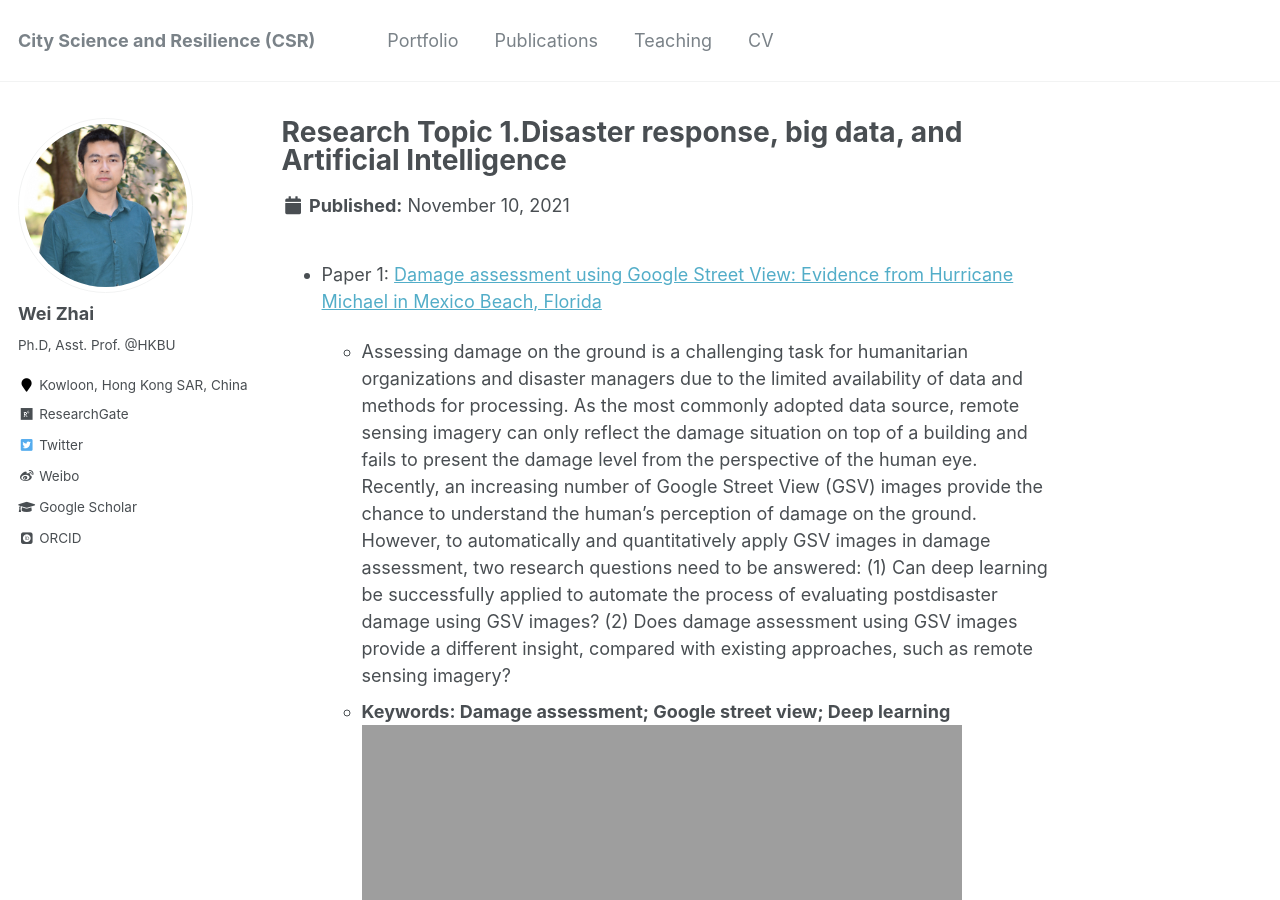
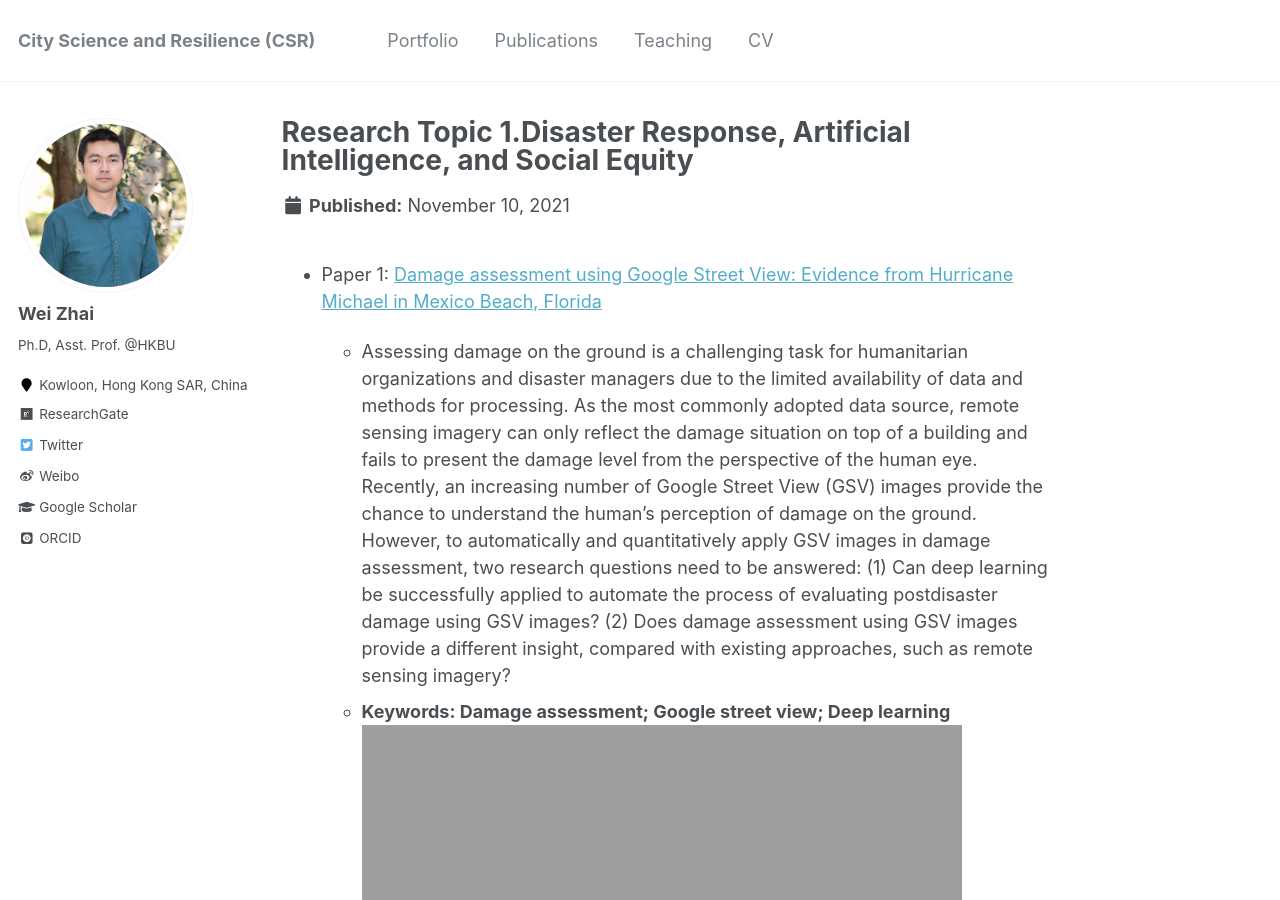
Before and after one commit to skywalkerzhai/weizhai.github.io, a Jekyll site: the page built from _portfolio/portfolio-1.md, in a window 1280 px wide and 900 px high. Built offline with Jekyll 4.4.1, drawn with Linux system fonts in a browser that asks for light colours; some web fonts are replaced.

Commit message:
Update portfolio-1.md

```diff
--- a/_portfolio/portfolio-1.md
+++ b/_portfolio/portfolio-1.md
@@ -1,5 +1,5 @@
 ---
-title: "Research Topic 1.Disaster response, big data, and Artificial Intelligence"
+title: "Research Topic 1.Disaster Response, Artificial Intelligence, and Social Equity"
 excerpt: "<br/><img src='https://skywalkerzhai.github.io/weizhai.github.io/images/damag_GSV.jpg' width='600'>"
 collection: portfolio
 ---
```
